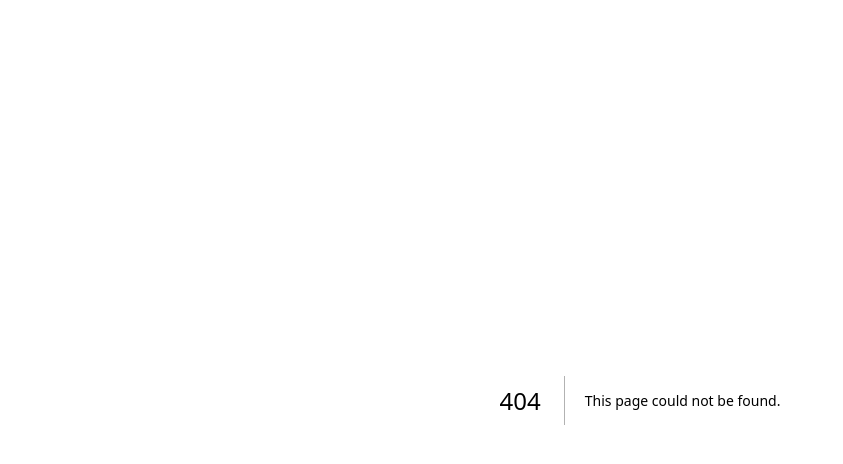
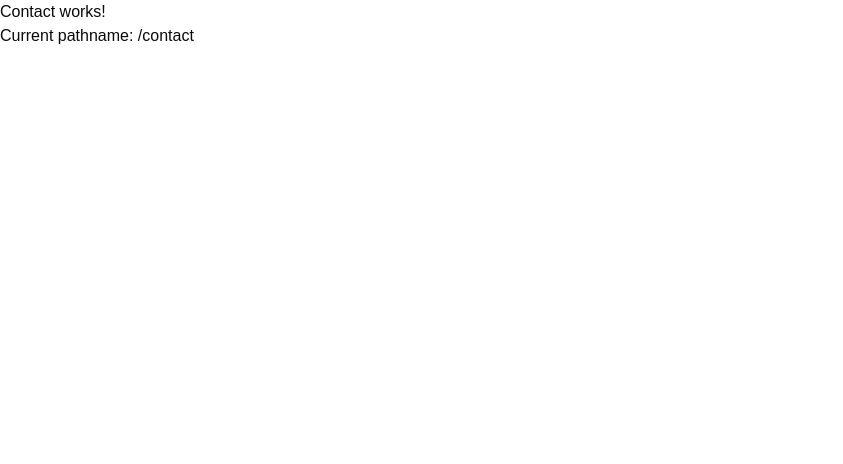
Before and after one commit to Adedoyin-Emmanuel/adedoyinemmanuel.dev, a Next.js app: page /contact in a window 1280 px wide. Before the commit this address had no page. Shown: the top 464 px of the page, without its empty margins (0-843 px from the left). Built offline with nearby package versions, Linux system fonts and the light colour scheme.

Commit message:
feat: added contact page

```diff
--- /dev/null
+++ b/app/contact/page.tsx
@@ -0,0 +1,19 @@
+
+"use client"
+import React from "react";
+import { useRouter, usePathname } from "next/navigation";
+
+
+const Contact = () => {
+
+    const pathname = usePathname();
+
+    return (
+        <div>
+            <h1>Contact works!</h1>
+            <p>Current pathname: {pathname}</p>
+        </div>
+    );
+}
+
+export default Contact;
```
